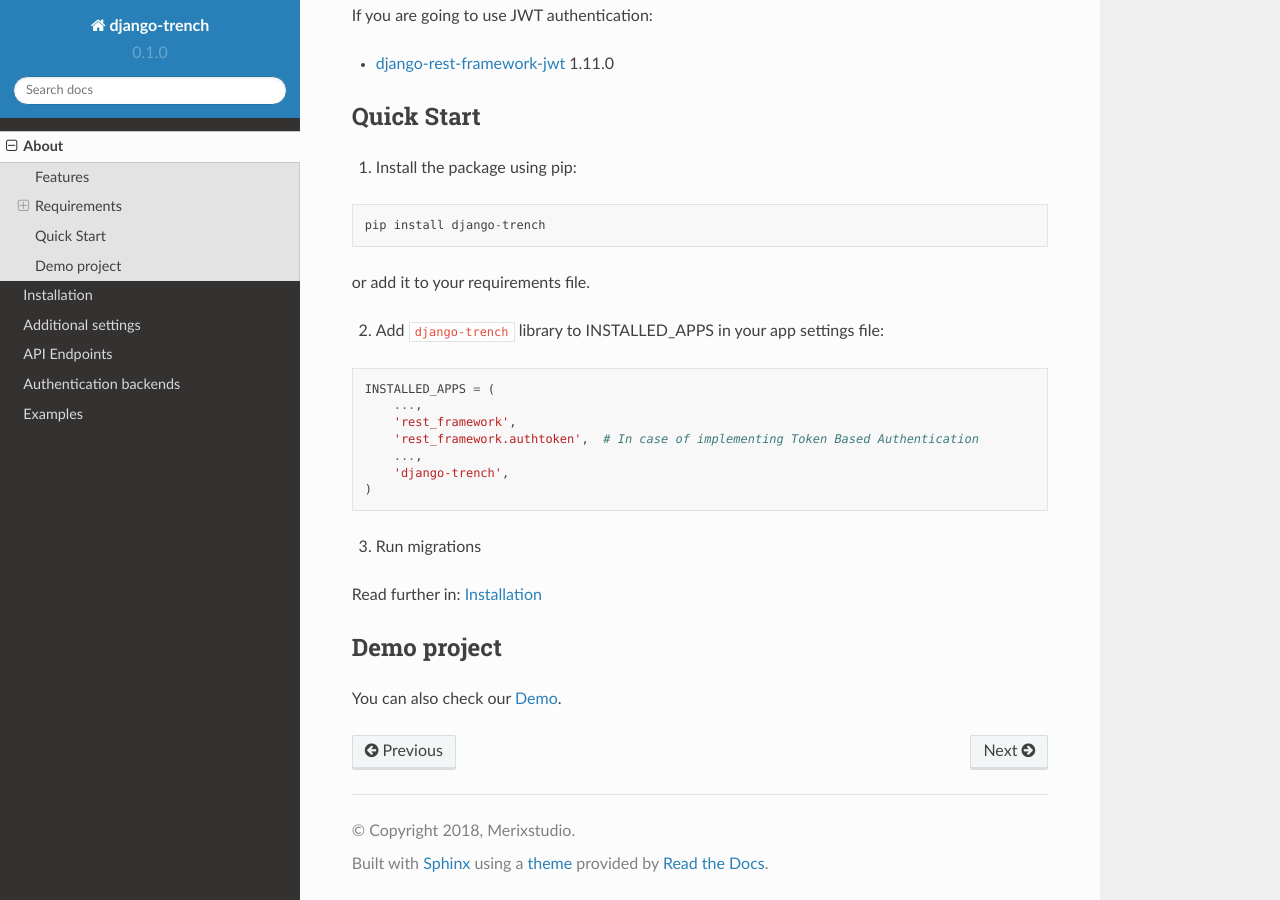
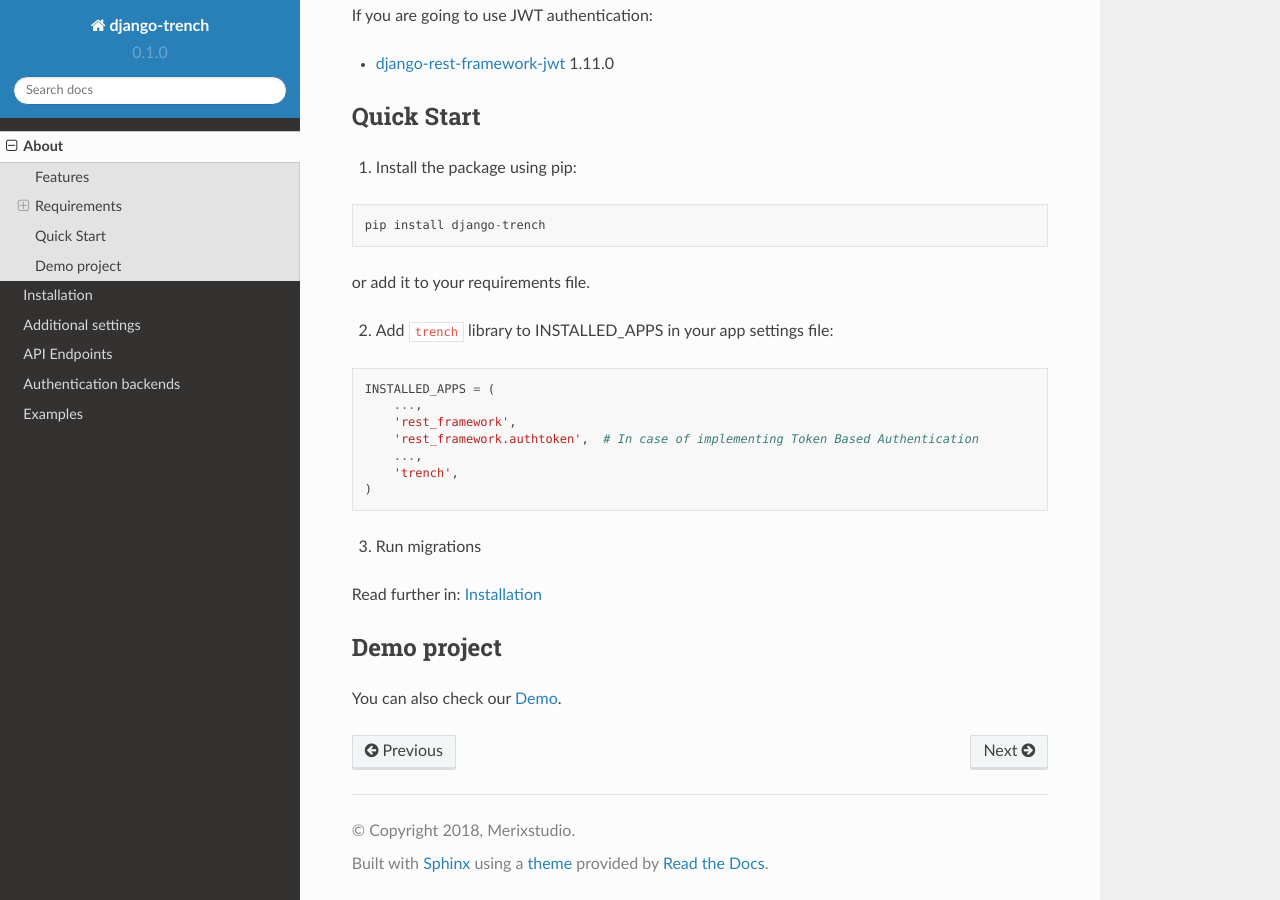
Before and after one commit to merixstudio/django-trench, a Sphinx documentation site: the page built from docs/introduction.rst, in a window 1280 px wide and 900 px high, scrolled down 823 px. Built offline with Sphinx 7.4.7 and the Read the Docs theme 2.0.0, drawn with Linux system fonts in a browser that asks for light colours.

Commit message:
Update introduction.rst

```diff
--- a/docs/introduction.rst
+++ b/docs/introduction.rst
@@ -21,9 +21,11 @@
 * Django REST Framework 3.8
 
 | If you implement ``djoser`` for authentication:
+
 * `djoser`_ 1.15.0
 
 | If you are going to use JWT authentication:
+
 * `django-rest-framework-jwt`_ 1.11.0
 
 Quick Start
@@ -37,7 +39,7 @@
 
 or add it to your requirements file.
 
-2. Add ``django-trench`` library to INSTALLED_APPS in your app settings file:
+2. Add ``trench`` library to INSTALLED_APPS in your app settings file:
 
 .. code-block:: python
 
@@ -46,7 +48,7 @@
         'rest_framework',
         'rest_framework.authtoken',  # In case of implementing Token Based Authentication
         ...,
-        'django-trench',
+        'trench',
     )
 
 3. Run migrations
```
